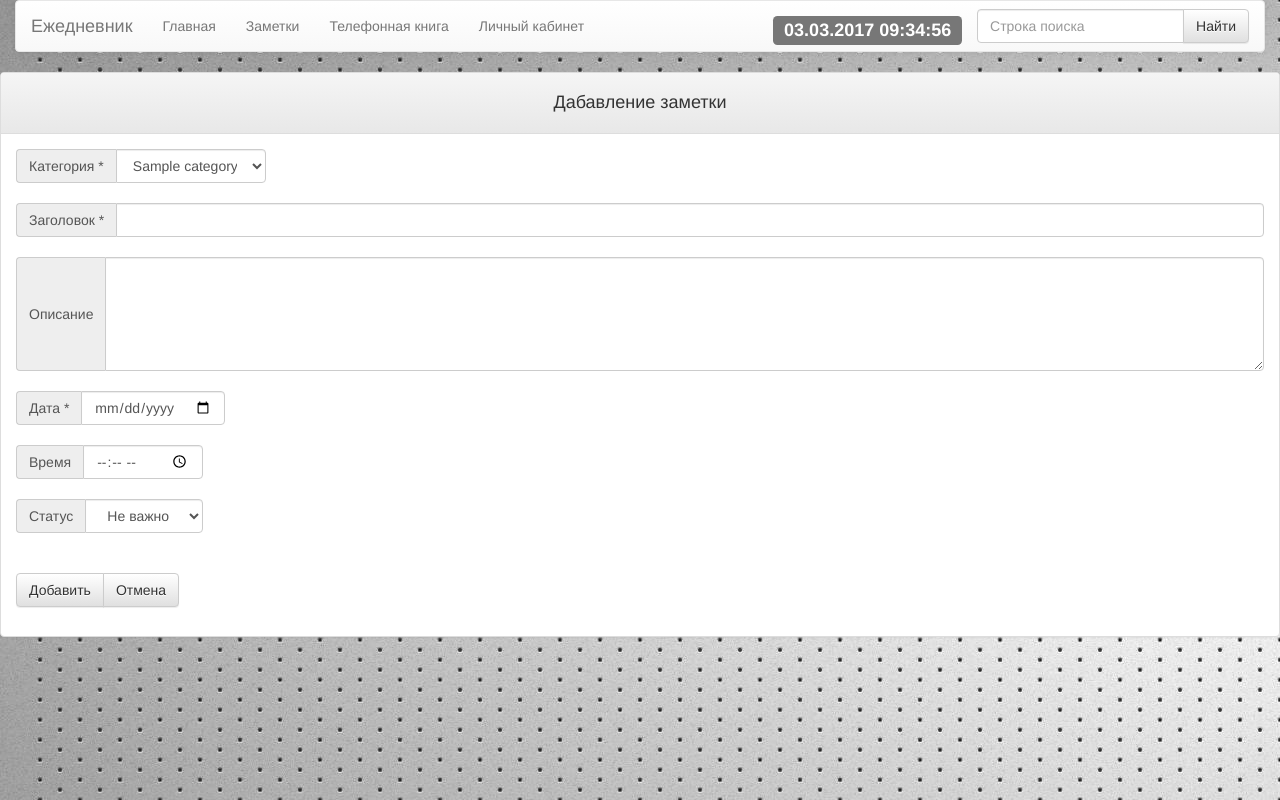
After one commit to DeveloperReiV/DailyLog.com, a PHP site: template application/views/notice/add.php in a window 1280 px wide. The commit adds this page. Run offline with PHP 8.4, Linux system fonts and the light colour scheme; the template is opened without the code that fills it: most values are stand-ins (such as "Sample title", 1, 10 or a date in 2020).

Commit message:
[+] add notice

```diff
--- a/application/const.php
+++ b/application/const.php
@@ -9,6 +9,7 @@ define( 'VIEW_PATH', __DIR__ . DS . 'views' . DS );                //путь к
 define('UPLOAD_FILES', __DIR__ . DS . 'upload');                    //путь к загружаемым файлам
 
 define('SITE_HOST', 'http://' . $_SERVER['HTTP_HOST']);             //url ссылка сайта
+define('DR', __DIR__);  //путь до папки приложения
 
 
 //параметры подключения к базе данных
--- a/application/core/View.php
+++ b/application/core/View.php
@@ -61,6 +61,6 @@ class View
     public function display( $template )
     {
         $content = $this->render( $template );
-        include '\..\views\base.php';
+        include DR . '\views\base.php';
     }
 }
--- /dev/null
+++ b/application/views/notice/add.php
@@ -0,0 +1,56 @@
+<div class="panel panel-default">
+    <div class="panel-heading">
+        <h4 class="title-panel-imp-note">Дабавление заметки</h4>
+    </div>
+
+    <div class="panel-body">
+
+        <?php if(!empty($_SESSION['warning'])) showWarning($_SESSION['warning']); ?>
+        <?php if(!empty($_SESSION['success'])) showSuccess($_SESSION['success']); ?>
+
+        <form action="/notice/insert" method="post">
+            <div class="input-group" style="width: 20%;">
+                <span class="input-group-addon">Категория *</span>
+                <select class="form-control" name="category">
+                    <?php foreach($category as $key => $cat): ?>
+                    <option value="<?=$key?>"><?=$cat?></option>
+                    <?php endforeach ?>
+                </select>
+            </div>
+            <br>
+            <div class="input-group">
+                <span class="input-group-addon">Заголовок *</span>
+                <input type="text" class="form-control" name="header">
+            </div>
+            <br>
+            <div class="input-group">
+                <span class="input-group-addon">Описание</span>
+                <textarea type="text" class="form-control" rows="5" name="description"></textarea>
+            </div>
+            <br>
+            <div class="input-group" style="width: 10%;">
+                <span class="input-group-addon" >Дата *</span>
+                <input type="date" class="form-control" name="date">
+            </div>
+            <br>
+            <div class="input-group" style="width: 10%;">
+                <span class="input-group-addon">Время</span>
+                <input type="time" class="form-control" name="time">
+            </div>
+            <br>
+            <div class="input-group" style="width: 15%;">
+                <span class="input-group-addon">Статус</span>
+                <select class="form-control" name="importance">
+                    <option value="0" class="alert alert-warning well-sm status">Не важно</option>
+                    <option value="1" class="alert alert-success well-sm status">Важно</option>
+                </select>
+            </div>
+            <br><br>
+            <div class="btn-group">
+                <input type="submit" class="btn btn-default" value="Добавить">
+                <a href="/notice" class="btn btn-default">Отмена</a>
+            </div>
+        </form>
+
+    </div>
+</div>
--- a/index.php
+++ b/index.php
@@ -1,2 +1,3 @@
 <?php
+session_start();
 require_once __DIR__ . '/application/bootstrap.php';
```
Also changed, not shown: application/controllers/NoticeController.php (+51 -0 lines), application/core/Model.php (+46 -0 lines), application/lib/DataBase.php (+26 -1 lines), application/lib/functions.php (+26 -0 lines), application/models/Main.php (+9 -1 lines), application/models/Notice.php (+8 -1 lines), application/views/notice/index.php (+15 -9 lines).
